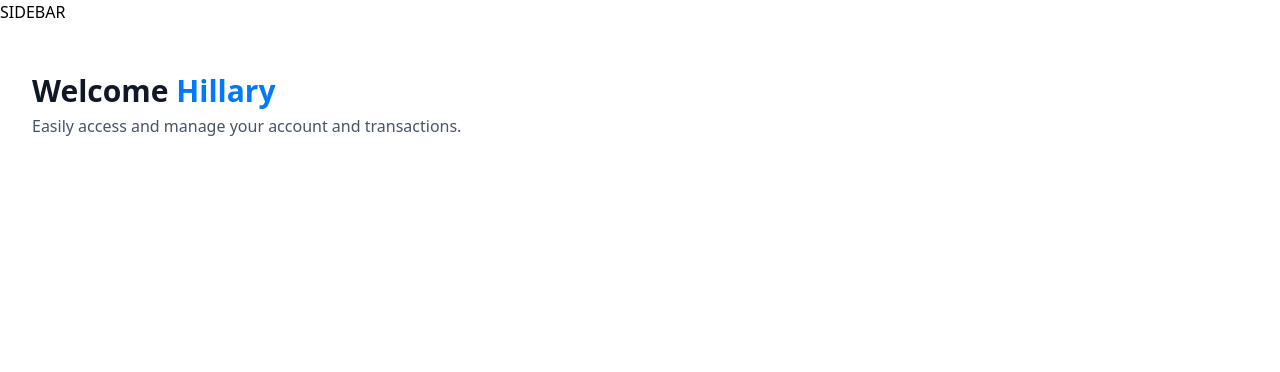
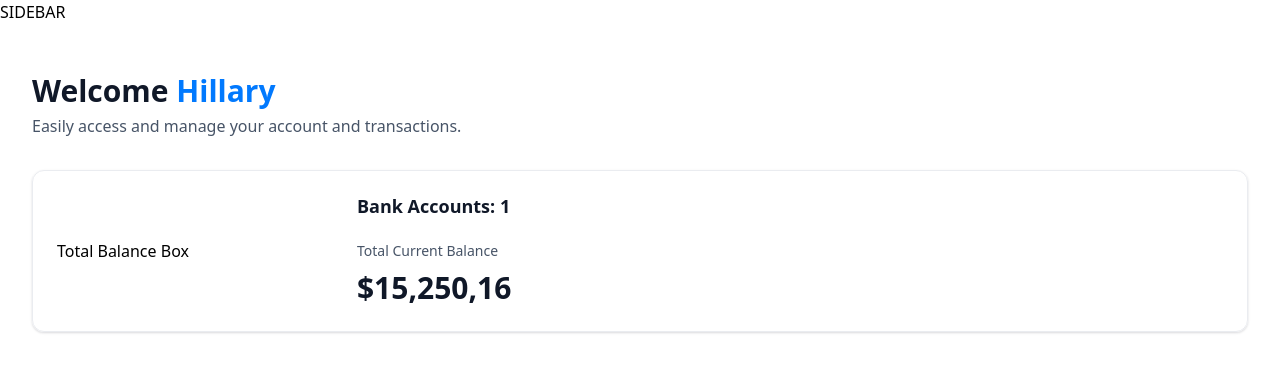
Before and after one commit to HillaryG1/nextjs.banking, a Next.js app: page / in a window 1280 px wide. Shown: the top 372 px of the page. Built offline with nearby package versions, Linux system fonts and the light colour scheme.

Commit message:
Implement Animated Counter

```diff
--- a/app/(root)/page.tsx
+++ b/app/(root)/page.tsx
@@ -1,4 +1,5 @@
 import HeaderBox from '@/components/HeaderBox'
+import TotalBalanceBox from '@/components/TotalBalanceBox';
 
 const Home = () => {
   const loggedIn = {firstName: 'Hillary'};
@@ -13,6 +14,12 @@ const Home = () => {
           user={loggedIn?.firstName || 'Guest'}
           subtext="Easily access and manage your account and transactions."
        />
+
+       <TotalBalanceBox
+        accounts={[]}
+        totalBanks={1}
+        totalCurrentBalance={15250.16}
+       />
       </header>
     </div>
     </section>
--- /dev/null
+++ b/components/AnimatedCounter.tsx
@@ -0,0 +1,26 @@
+"use client";
+// Import library for animated counting
+import CountUp from "react-countup";
+// Define a functional component AnimatedCounter with a prop amount of type number
+const AnimatedCounter = ({ amount }: { amount: number }) => {
+  return (
+        // Container div with full width
+    <div className="w-full">
+      {/*
+        CountUp component:
+        - decimals: Number of decimal places to display
+        - decimal: Separator for decimal places
+        - prefix: Prefix for the displayed number (e.g., $ for currency)
+        - end: Target value for the animation to count up to
+      */}
+      <CountUp
+      decimals={2}
+      decimal=","
+      prefix="$"
+      end={amount}
+      />
+    </div>
+  );
+};
+
+export default AnimatedCounter;
--- /dev/null
+++ b/components/TotalBalanceBox.tsx
@@ -0,0 +1,33 @@
+import AnimatedCounter from './AnimatedCounter'
+
+const TotalBalanceBox = ({
+  accounts = [], totalBanks, totalCurrentBalance
+}: TotlaBalanceBoxProps) => {
+  return (
+    <section className='total-balance'>Total Balance Box
+    <div className="total-balance-chart">
+      {/* DoughnutChart */}
+    </div>
+
+    <div className='flex flex-col gap-6'>
+      <h2 className="header-2">
+      Bank Accounts: {totalBanks}
+      </h2>
+      <div className='flex flex-col gap-2'>
+        <p className='total-balance-label'>Total Current Balance</p>
+
+        <p className='total-balance-amount flext center gap-2'>
+          <AnimatedCounter amount = {totalCurrentBalance}/>
+
+
+        </p>
+
+
+
+      </div>
+    </div>
+    </section>
+  )
+}
+
+export default TotalBalanceBox
--- a/package.json
+++ b/package.json
@@ -10,11 +10,14 @@
   },
   "dependencies": {
     "@radix-ui/react-slot": "^1.0.2",
+    "chart.js": "^4.4.3",
     "class-variance-authority": "^0.7.0",
     "clsx": "^2.1.1",
     "lucide-react": "^0.378.0",
     "next": "14.2.3",
+    "query-string": "^9.0.0",
     "react": "^18",
+    "react-countup": "^6.5.3",
     "react-dom": "^18",
     "tailwind-merge": "^2.3.0",
     "tailwindcss-animate": "^1.0.7"
```
Also changed, not shown: 1 other file (tests, documents, lock files or other folders).
